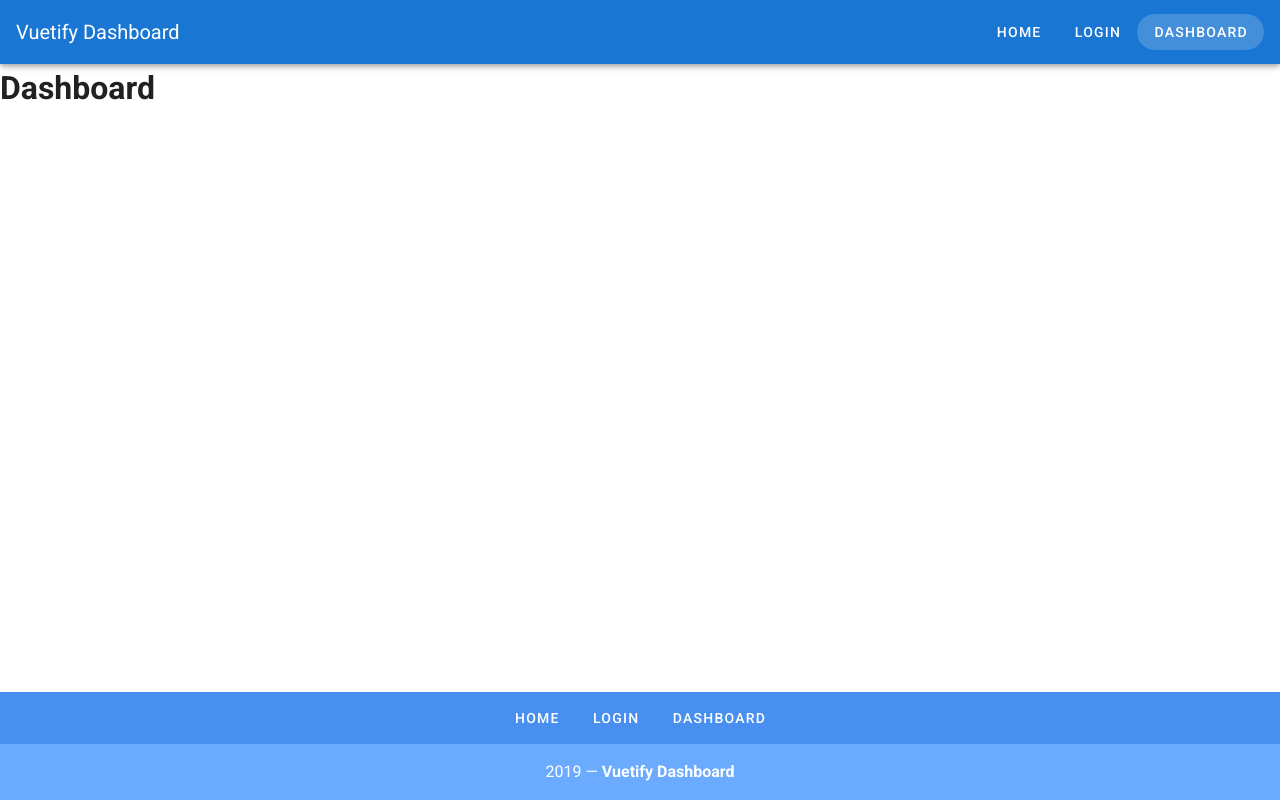
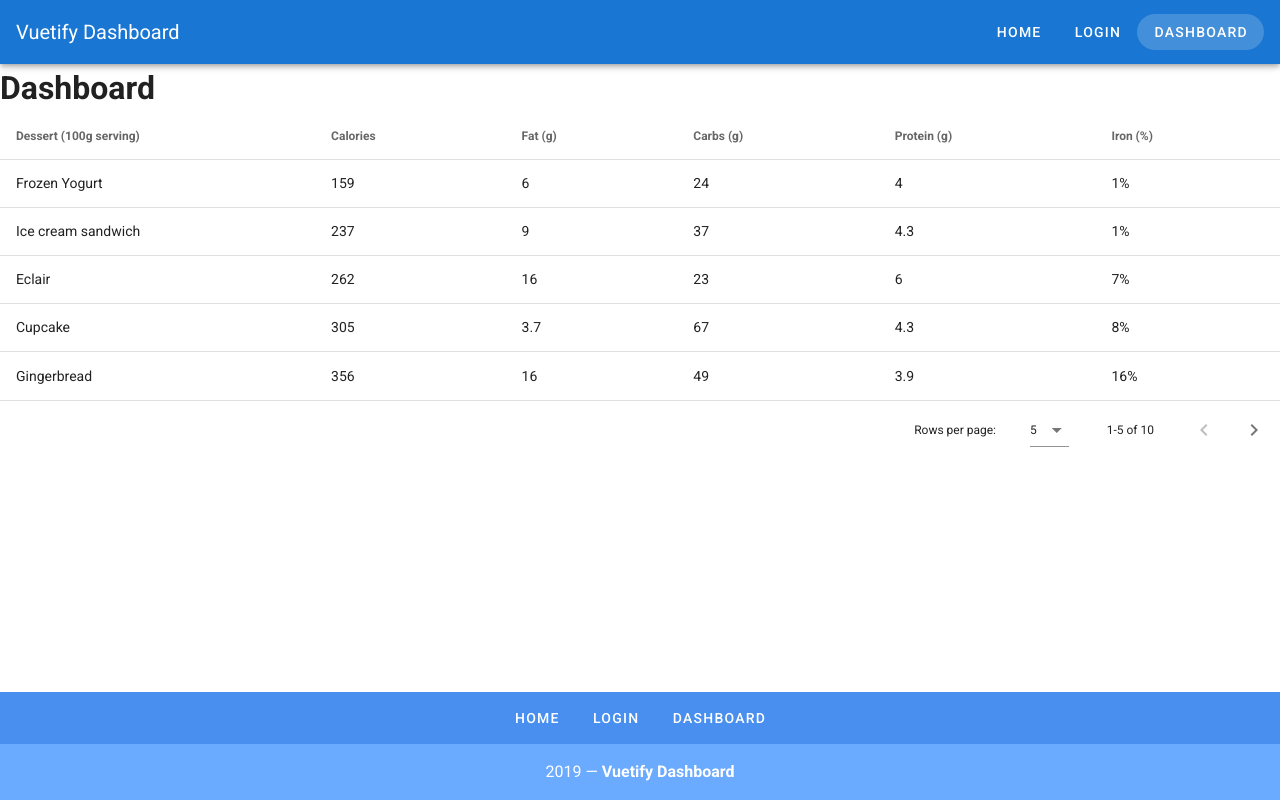
Before and after one commit to zoheezus/intro-to-vue, a Vue app in the folder vuetify-dashboard/: page /dashboard in a window 1280 px wide. Built offline with nearby package versions, Linux system fonts and the light colour scheme.

Commit message:
integrate table

```diff
--- a/vuetify-dashboard/src/views/Dashboard.vue
+++ b/vuetify-dashboard/src/views/Dashboard.vue
@@ -1,13 +1,125 @@
 <template>
-<h1>Dashboard</h1>
+	<div>
+		<h1>Dashboard</h1>
+		<v-data-table :headers="headers" :items="desserts" :items-per-page="5" class="evaluation-1" @click:row="selectRow"></v-data-table>
+		<v-snackbar v-model="snackbar">
+			You have selected {{ currentItem }}
+			<v-btn color="pink" text @click="snackbar = false">Close</v-btn>
+		</v-snackbar>
+	</div>
 </template>
 
 <script>
-  export default {
-
+export default {
+	data() {
+		return {
+      currentItem: '',
+      snackbar: false,
+			headers: [
+				{
+					text: "Dessert (100g serving)",
+					align: "left",
+					sortable: false,
+					value: "name"
+				},
+				{ text: "Calories", value: "calories" },
+				{ text: "Fat (g)", value: "fat" },
+				{ text: "Carbs (g)", value: "carbs" },
+				{ text: "Protein (g)", value: "protein" },
+				{ text: "Iron (%)", value: "iron" }
+			],
+			desserts: [
+				{
+					name: "Frozen Yogurt",
+					calories: 159,
+					fat: 6.0,
+					carbs: 24,
+					protein: 4.0,
+					iron: "1%"
+				},
+				{
+					name: "Ice cream sandwich",
+					calories: 237,
+					fat: 9.0,
+					carbs: 37,
+					protein: 4.3,
+					iron: "1%"
+				},
+				{
+					name: "Eclair",
+					calories: 262,
+					fat: 16.0,
+					carbs: 23,
+					protein: 6.0,
+					iron: "7%"
+				},
+				{
+					name: "Cupcake",
+					calories: 305,
+					fat: 3.7,
+					carbs: 67,
+					protein: 4.3,
+					iron: "8%"
+				},
+				{
+					name: "Gingerbread",
+					calories: 356,
+					fat: 16.0,
+					carbs: 49,
+					protein: 3.9,
+					iron: "16%"
+				},
+				{
+					name: "Jelly bean",
+					calories: 375,
+					fat: 0.0,
+					carbs: 94,
+					protein: 0.0,
+					iron: "0%"
+				},
+				{
+					name: "Lollipop",
+					calories: 392,
+					fat: 0.2,
+					carbs: 98,
+					protein: 0,
+					iron: "2%"
+				},
+				{
+					name: "Honeycomb",
+					calories: 408,
+					fat: 3.2,
+					carbs: 87,
+					protein: 6.5,
+					iron: "45%"
+				},
+				{
+					name: "Donut",
+					calories: 452,
+					fat: 25.0,
+					carbs: 51,
+					protein: 4.9,
+					iron: "22%"
+				},
+				{
+					name: "KitKat",
+					calories: 518,
+					fat: 26.0,
+					carbs: 65,
+					protein: 7,
+					iron: "6%"
+				}
+			]
+		};
+  },
+  methods: {
+    selectRow() {
+      this.snackbar = true
+      this.currentItem = event.name
+    }
   }
+};
 </script>
 
 <style scoped>
-
 </style>
```
